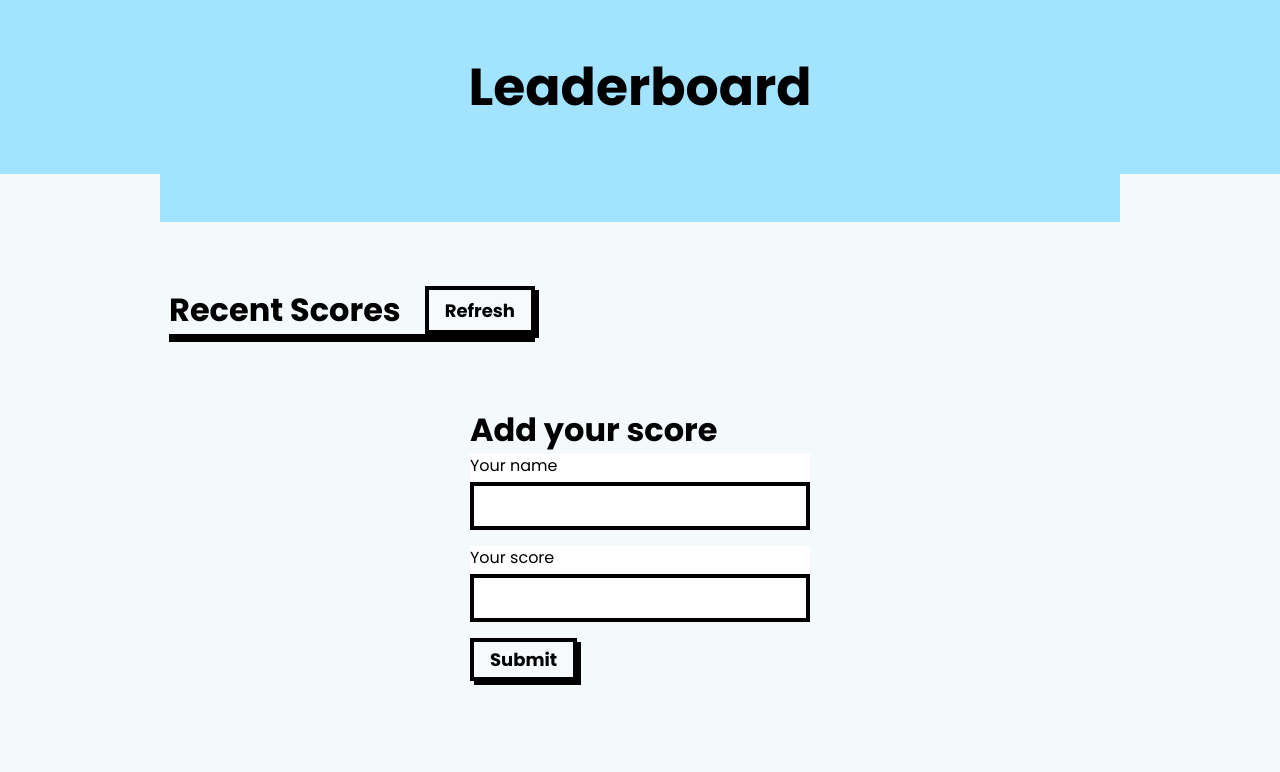
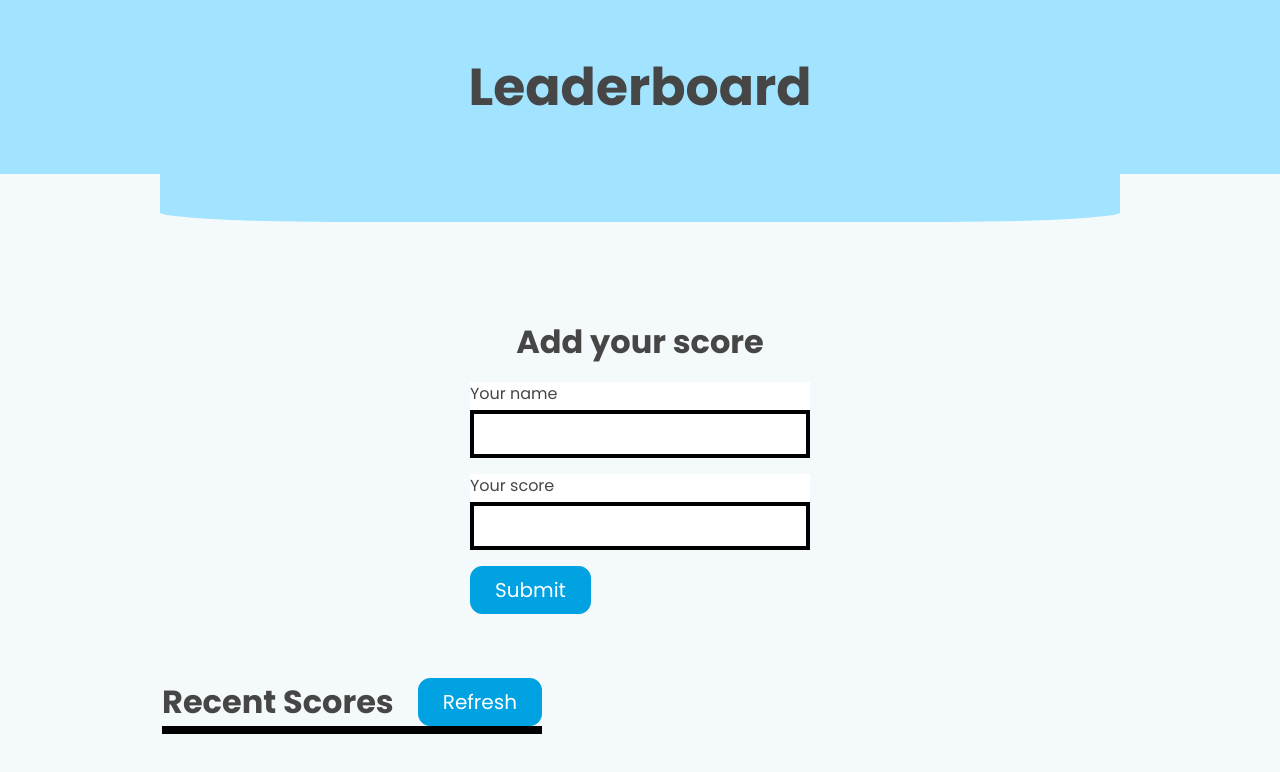
Before and after one commit to henokkhm/microverse-leaderboard-project, a website built with webpack: page src/index.html in a window 1280 px wide. Built offline with nearby package versions, Linux system fonts and the light colour scheme; no server answers.

Commit message:
Minor style changes: buttons, colors, border-radius

```diff
--- a/src/styles/main.css
+++ b/src/styles/main.css
@@ -12,7 +12,7 @@
   --gray-400: #d1dee4;
   --gray-500: #a4b0b6;
   --gray-600: #828a8d;
-  --gray-700: #5f6263;
+  --gray-700: #464646;
   --gray-800: #011016;
 
   /* Fonts */
@@ -23,17 +23,22 @@
 body {
   font-family: var(--font-poppins);
   background-color: var(--gray-300);
+  color: var(--gray-700);
 }
 
 button {
-  background-color: rgb(246, 250, 253);
-  padding: 0.25rem 1rem;
-  border: 4px solid #000;
-  box-shadow: 4px 4px 0 0 rgba(0, 0, 0, 1);
+  background-color: var(--primary-color-500);
+  color: var(--white);
+  padding: 0.5rem 1.5rem;
+  border: 1px solid var(--primary-color-500);
+  border-radius: 0.75rem;
   width: max-content;
-  font-weight: 900;
-  font-size: 18px;
+  font-size: 1.25rem;
   transition: all 200ms ease-in-out;
+}
+
+button:hover {
+  background-color: var(--primary-color-400);
 }
 
 button:active {
@@ -71,6 +76,10 @@ button:active {
 }
 
 /* Top Scores Section */
+.top-scores-section {
+  order: 1;
+}
+
 .top-scores-section > .container {
   display: flex;
   gap: 1rem;
@@ -78,6 +87,8 @@ button:active {
   background-color: var(--primary-color-200);
   padding-top: 3rem;
   overflow: hidden;
+  border-bottom-right-radius: 20%;
+  border-bottom-left-radius: 20%;
 }
 
 .top-score {
@@ -170,6 +181,7 @@ button:active {
 
 /* Recent Scores Section */
 .scores-section {
+  order: 3;
   display: flex;
   flex-direction: column;
   gap: 2rem;
@@ -186,10 +198,6 @@ button:active {
 
 .scores__title {
   font-size: 2rem;
-}
-
-.scores__refresh-btn:hover {
-  background-color: rgb(251, 180, 110);
 }
 
 .scores__table {
@@ -211,13 +219,18 @@ button:active {
 /* Add Score Section */
 
 .add-score-section {
+  order: 2;
   display: flex;
   flex-direction: column;
   gap: 2rem;
+  padding-top: 5rem;
+  margin-top: -3rem;
 }
 
 .add-score__title {
   font-size: 2rem;
+  text-align: center;
+  padding-bottom: 1rem;
 }
 
 .add-score__form {
@@ -240,10 +253,6 @@ button:active {
   min-width: 20rem;
 }
 
-.add-score__form__btn:hover {
-  background-color: rgb(135, 237, 121);
-}
-
 /* Animations */
 
 @keyframes slide-up {
```
Also changed, not shown: dist/main.js, 1 other file.
